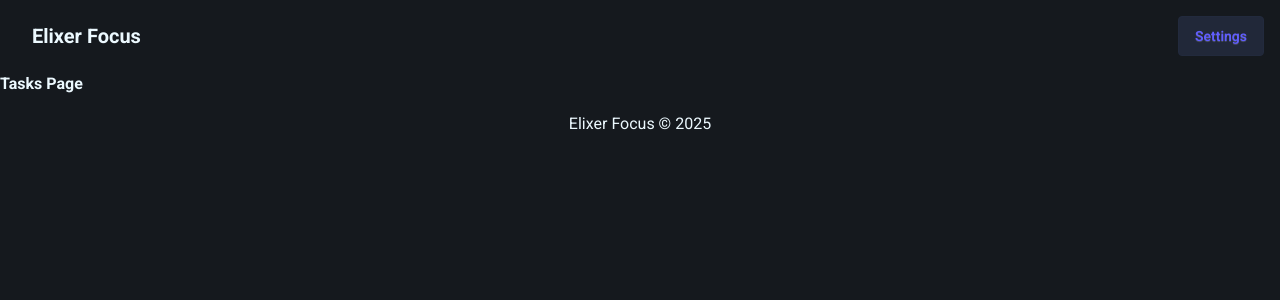
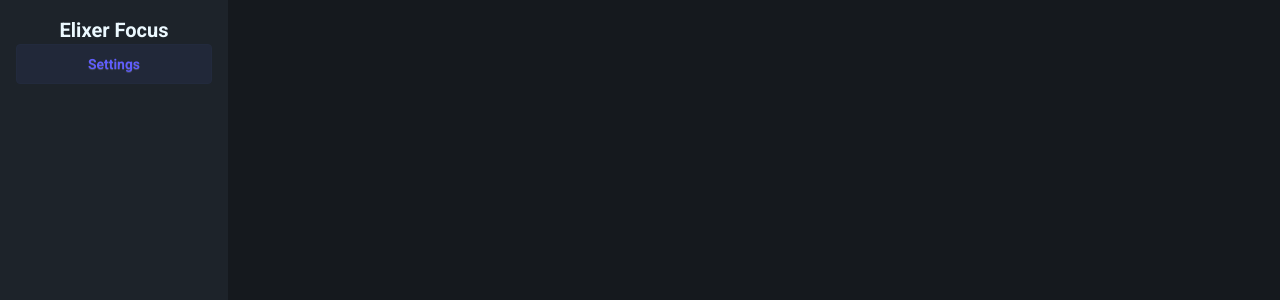
Before and after one commit to elixer-prince/elixer-focus, a React (Vite) app in the folder react-frontend/: page /tasks in a window 1280 px wide. Shown: the top 300 px of the page. Built offline with nearby package versions, Linux system fonts and the light colour scheme.

Commit message:
style(app): change from top navbar to sidebar

```diff
--- a/react-frontend/src/app/layouts/AppLayout.tsx
+++ b/react-frontend/src/app/layouts/AppLayout.tsx
@@ -1,6 +1,6 @@
 import type { ReactNode } from "react";
-import Navbar from "@features/ui/navbar/Navbar";
-import Footer from "@features/ui/footer/Footer";
+import Navbar from "@features/ui/Navbar/Index.tsx";
+// import Footer from "@features/ui/Footer/Index.tsx";
 
 interface AppLayoutProps {
     children: ReactNode;
@@ -13,7 +13,7 @@ const AppLayout = ({ children }: AppLayoutProps) => {
 
             <main>{children}</main>
 
-            <Footer />
+            {/* <Footer /> */}
         </>
     );
 };
--- /dev/null
+++ b/react-frontend/src/features/ui/Navbar/Index.tsx
@@ -0,0 +1,20 @@
+import NavLinkContainer from "@features/ui/Navbar/NavLinkContainer.tsx";
+import NavbarLogo from "@features/ui/Navbar/NavbarLogo.tsx";
+import { Link } from "react-router";
+
+const Navbar = () => {
+    return (
+        <nav className="bg-base-100 fixed top-0 bottom-0 left-0 z-20 flex w-57 flex-col p-4 transition-colors duration-1000">
+            <div className="flex justify-center">
+                <NavbarLogo />
+                <NavLinkContainer />
+            </div>
+
+            <Link className={"btn btn-soft btn-primary"} to={"/settings"}>
+                Settings
+            </Link>
+        </nav>
+    );
+};
+
+export default Navbar;
--- a/react-frontend/src/features/ui/navbar/NavLinkContainer.tsx
+++ b/react-frontend/src/features/ui/Navbar/NavLinkContainer.tsx
@@ -1,4 +1,4 @@
-import NavLink from "@features/ui/navbar/NavLink.tsx";
+import NavLink from "@features/ui/Navbar/NavLink.tsx";
 
 const NavLinkContainer = () => {
     return (
--- a/react-frontend/src/features/ui/navbar/NavbarLogo.tsx
+++ b/react-frontend/src/features/ui/Navbar/NavbarLogo.tsx
@@ -2,7 +2,7 @@ import { Link } from "react-router";
 
 const NavbarLogo = () => {
     return (
-        <Link to="/">
+        <Link to="/" className=" text-center">
             <span className="text-xl font-bold">Elixer Focus</span>
         </Link>
     );
--- a/react-frontend/src/features/ui/navbar/Navbar.tsx
+++ /dev/null
@@ -1,20 +0,0 @@
-import { Link } from "react-router";
-import NavLinkContainer from "@features/ui/navbar/NavLinkContainer.tsx";
-import NavbarLogo from "@features/ui/navbar/NavbarLogo.tsx";
-
-const Navbar = () => {
-    return (
-        <nav className="bg-base-300 sticky top-0 right-0 left-0 z-20 flex items-center justify-between p-4 pl-8 transition-colors duration-1000">
-            <div className="flex items-baseline gap-8">
-                <NavbarLogo />
-                <NavLinkContainer />
-            </div>
-
-            <Link className={"btn btn-soft btn-primary"} to={"/settings"}>
-                Settings
-            </Link>
-        </nav>
-    );
-};
-
-export default Navbar;
```
Also changed, not shown: react-frontend/src/features/ui/Footer/Index.tsx (renamed from react-frontend/src/features/ui/footer/Footer.tsx), react-frontend/src/features/ui/Navbar/NavLink.tsx (renamed from react-frontend/src/features/ui/navbar/NavLink.tsx).
